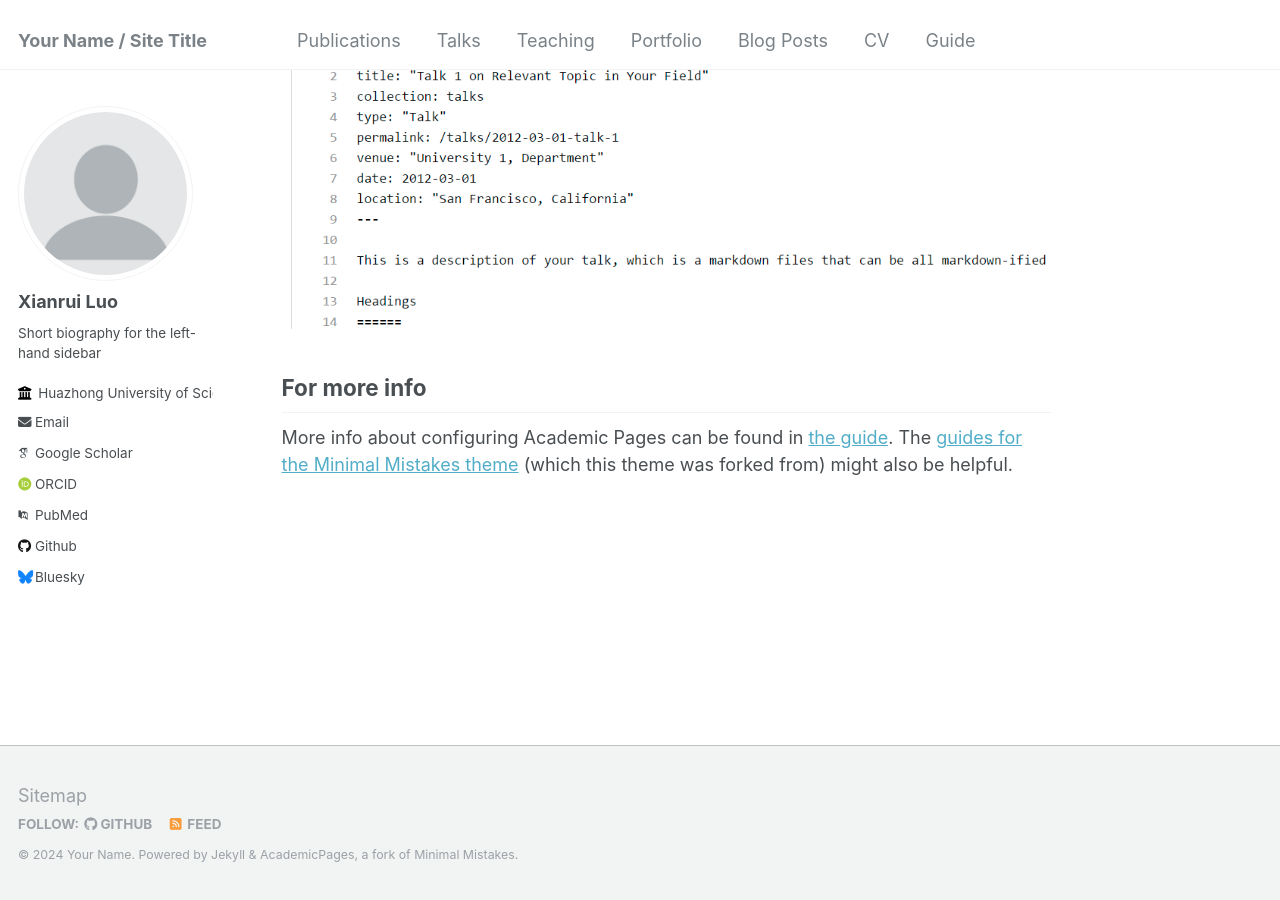
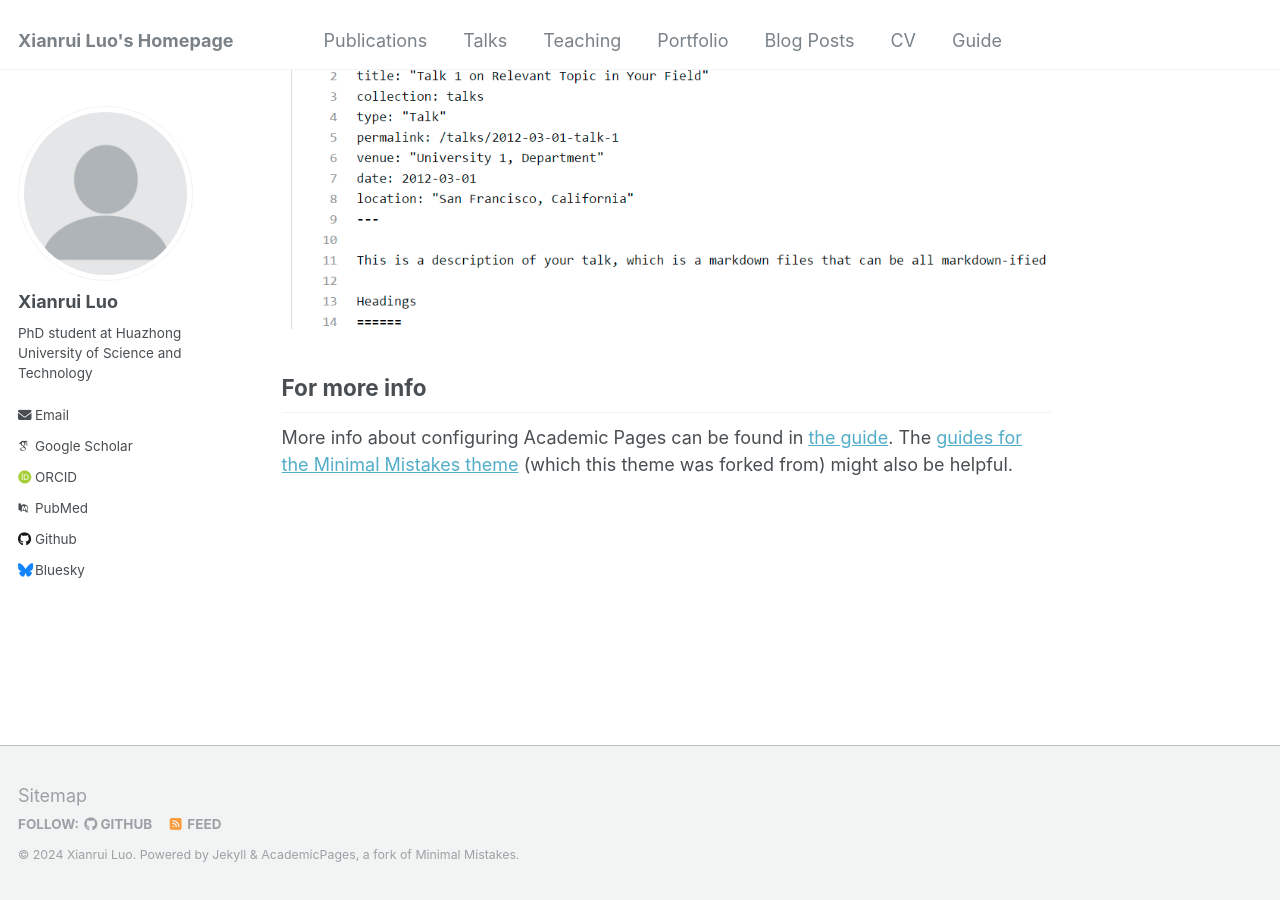
Before and after one commit to xianrui-luo/xianrui-luo.github.io, a Jekyll site: the page built from _pages/about.md, in a window 1280 px wide and 900 px high, scrolled down 2660 px. Built offline with Jekyll 4.4.1, drawn with Linux system fonts in a browser that asks for light colours; some web fonts are replaced.

Commit message:
Update _config.yml

```diff
--- a/_config.yml
+++ b/_config.yml
@@ -8,13 +8,13 @@
 
 # Basic Site Settings
 locale                   : "en-US"
-title                    : "Your Name / Site Title"
+title                    : "Xianrui Luo's Homepage"
 title_separator          : "-"
-name                     : &name "Your Name"
+name                     : &name "Xianrui Luo"
 description              : &description "personal description"
 url                      : https://xianrui-luo.github.io # the base hostname & protocol for your site e.g. "https://mmistakes.github.io"
 baseurl                  : "" # the subpath of your site, e.g. "/blog"
-repository               : "academicpages/academicpages.github.io"
+repository               : "xianrui-luo/xianrui-luo.github.io"
 
 # Site Author - The following control what appear as part of the author content on the side bar.
 #               If a field is blank the icon and link will not appear, otherwise it will be shown.
@@ -23,10 +23,10 @@ author:
   # Biographic information
   avatar           : "profile.png"
   name             : "Xianrui Luo"
-  pronouns         : # example: "she/her"
-  bio              : "Short biography for the left-hand sidebar"
+  # pronouns         : # example: "she/her"
+  bio              : "PhD student at Huazhong University of Science and Technology"
   # location         : "Earth"
-  employer         : "Huazhong University of Science and Technology"
+  # employer         : "Huazhong University of Science and Technology"
   uri              : # URL
   email            : "none@example.org"
 
```
